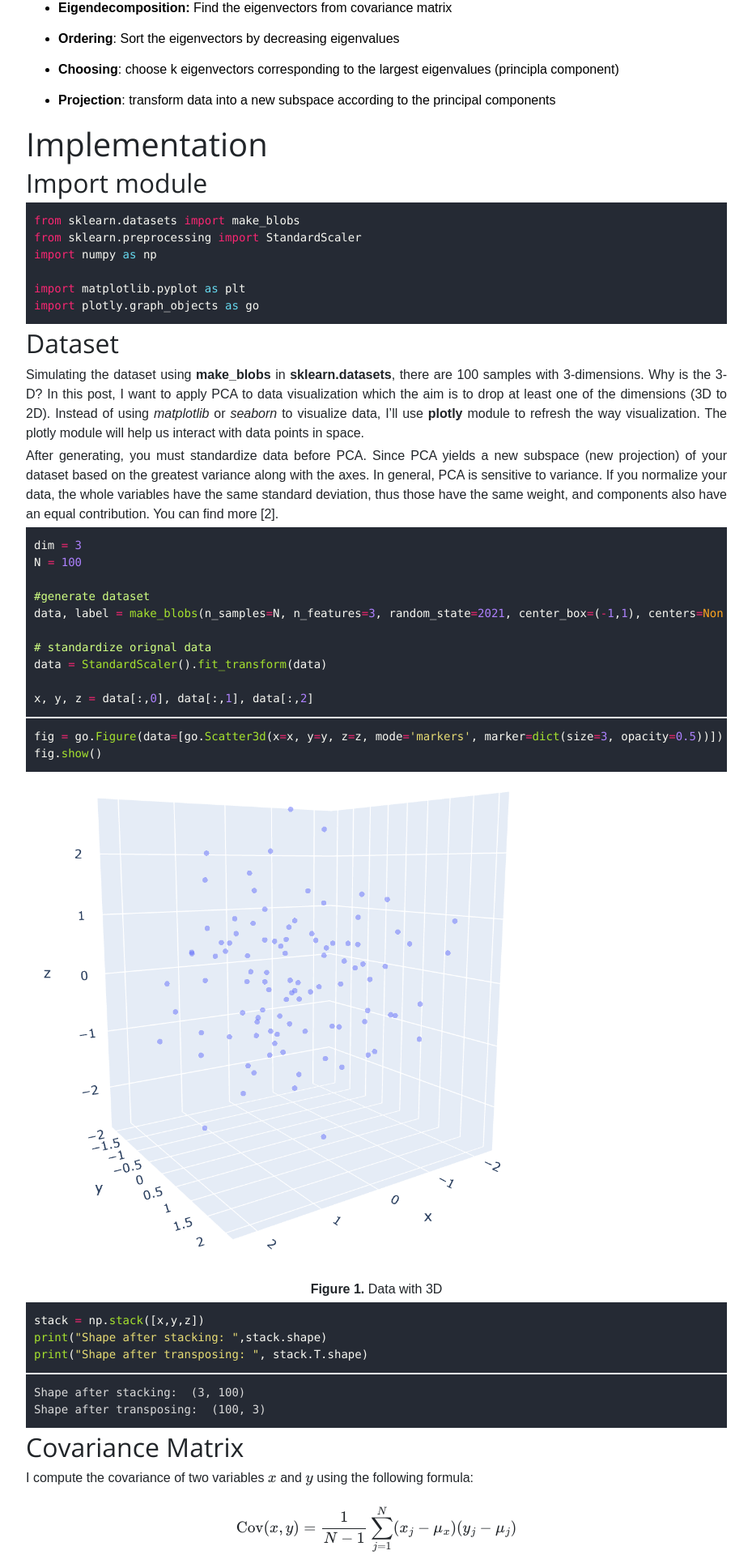
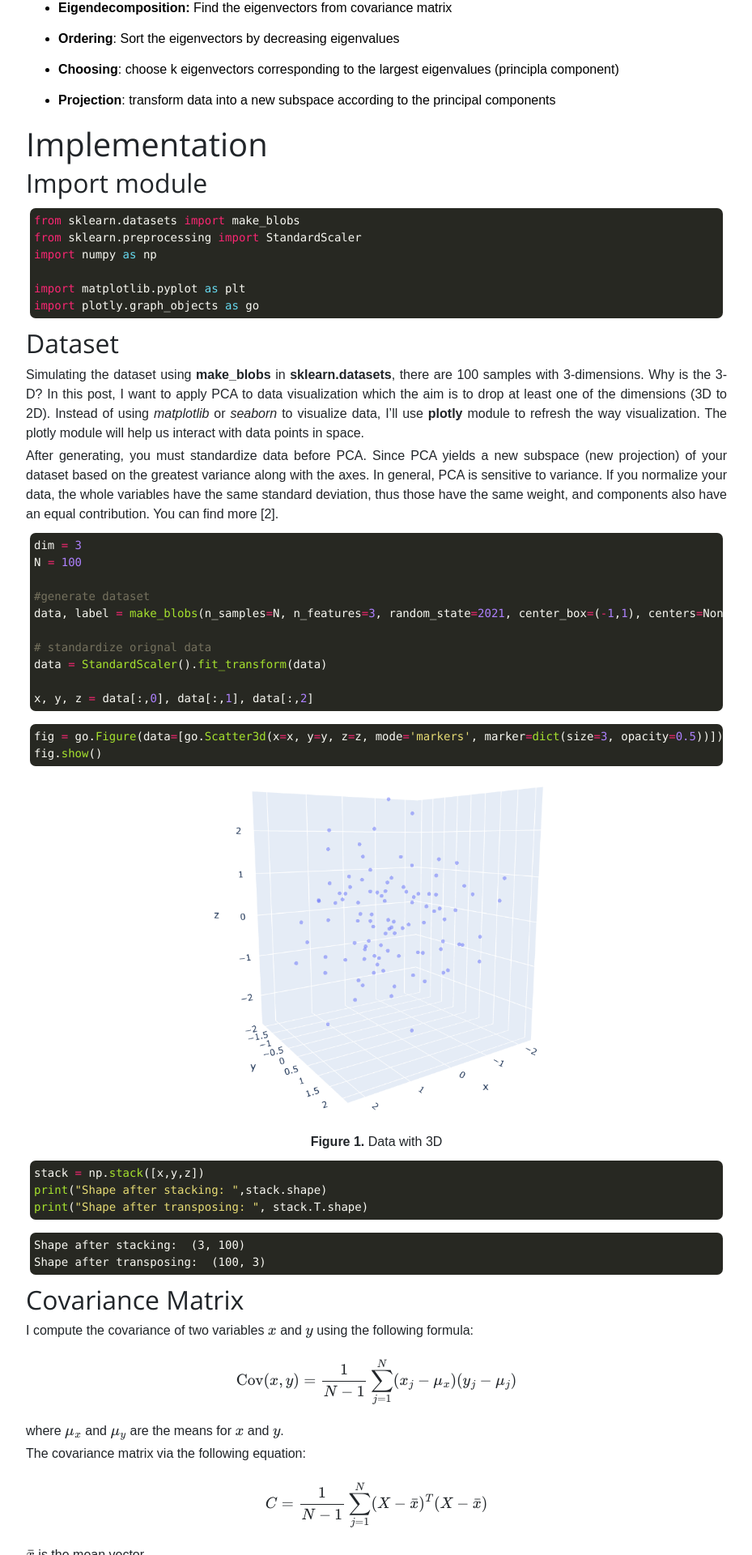
Before and after one commit to anthng/anthng.github.io, a Jekyll site: the page built from _posts/2021-02-16-pca.markdown, in a window 1280 px wide. Shown: the part 1176-3096 px from the top of the page at 81% size, without its empty margins (175-1104 px from the left). Built offline with Jekyll 4.4.1, drawn with Linux system fonts in a browser that asks for light colours; formulas are drawn with MathJax 3; comment, search, counter and statistics services are not loaded.

Commit message:
centering

```diff
--- a/assets/css/base.css
+++ b/assets/css/base.css
@@ -63,3 +63,10 @@
 }
 table tr th :first-child, table tr td :first-child { margin-top: 0; }
 table tr th :last-child, table tr td :last-child { margin-bottom: 0; }
+
+.center {
+  display: block;
+  margin-left: auto;
+  margin-right: auto;
+  width: 50%;
+}
--- a/assets/css/syntax.css
+++ b/assets/css/syntax.css
@@ -1,60 +1,75 @@
-.highlight, .highlight pre, .highlight table { margin-top: 2px !important; margin-bottom: 2px !important; padding: 5px !important;background: rgb(37, 42, 52) !important; color: #dadada !important; }
-.highlight .hll { background-color: #49483e !important; }
-.highlight .c { color: #d0ff82 !important; } /* Comment */
-.highlight .err { color: #960050 !important; background-color: #1e0010 !important; } /* Error */
-.highlight .k { color: #66d9ef !important; } /* Keyword */
-.highlight .l { color: #ae81ff !important; } /* Literal */
-.highlight .n, .highlight .h { color: #f8f8f2 !important; } /* Name */
-.highlight .o { color: #f92672 !important; } /* Operator */
-.highlight .p { color: #f8f8f2 !important; } /* Punctuation */
-.highlight .cm { color: #d0ff82 !important; } /* Comment.Multiline */
-.highlight .cp { color: #d0ff82 !important; } /* Comment.Preproc */
-.highlight .c1 { color: #d0ff82 !important; } /* Comment.Single */
-.highlight .cs { color: #d0ff82 !important; } /* Comment.Special */
-.highlight .ge { } /* Generic.Emph */
-.highlight .gs { } /* Generic.Strong */
-.highlight .kc { color: #66d9ef !important; } /* Keyword.Constant */
-.highlight .kd { color: #66d9ef !important; } /* Keyword.Declaration */
-.highlight .kn { color: #f92672 !important; } /* Keyword.Namespace */
-.highlight .kp { color: #66d9ef !important; } /* Keyword.Pseudo */
-.highlight .kr { color: #66d9ef !important; } /* Keyword.Reserved */
-.highlight .kt { color: #66d9ef !important; } /* Keyword.Type */
-.highlight .ld { color: #e6db74 !important; } /* Literal.Date */
-.highlight .m { color: #ae81ff !important; } /* Literal.Number */
-.highlight .s { color: #e6db74 !important; } /* Literal.String */
-.highlight .na { color: #a6e22e !important; } /* Name.Attribute */
-.highlight .nb { color: #ff9999 !important; } /* Name.Builtin */
-.highlight .nc { color: #a6e22e !important; } /* Name.Class */
-.highlight .no { color: #66d9ef !important; } /* Name.Constant */
-.highlight .nd { color: #a6e22e !important; } /* Name.Decorator */
-.highlight .ni { color: #f8f8f2 !important; } /* Name.Entity */
-.highlight .ne { color: #a6e22e !important; } /* Name.Exception */
-.highlight .nf { color: #a6e22e !important; } /* Name.Function */
-.highlight .nl { color: #f8f8f2 !important; } /* Name.Label */
-.highlight .nn { color: #d5d5d5 !important; } /* Name.Namespace */
-.highlight .nx { color: #a6e22e !important; } /* Name.Other */
-.highlight .py { color: #f8f8f2 !important; } /* Name.Property */
-.highlight .nt { color: #f92672 !important; } /* Name.Tag */
-.highlight .nv { color: #f8f8f2 !important; } /* Name.Variable */
-.highlight .ow { color: #f92672 !important; } /* Operator.Word */
-.highlight .w { color: #f8f8f2 !important; } /* Text.Whitespace */
-.highlight .mf { color: #ae81ff !important; } /* Literal.Number.Float */
-.highlight .mh { color: #ae81ff !important; } /* Literal.Number.Hex */
-.highlight .mi { color: #ae81ff !important; } /* Literal.Number.Integer */
-.highlight .mo { color: #ae81ff !important; } /* Literal.Number.Oct */
-.highlight .sb { color: #e6db74 !important; } /* Literal.String.Backtick */
-.highlight .sc { color: #e6db74 !important; } /* Literal.String.Char */
-.highlight .sd { color: #e6db74 !important; } /* Literal.String.Doc */
-.highlight .s2 { color: #e6db74 !important; } /* Literal.String.Double */
-.highlight .se { color: #ae81ff !important; } /* Literal.String.Escape */
-.highlight .sh { color: #e6db74 !important; } /* Literal.String.Heredoc */
-.highlight .si { color: #e6db74 !important; } /* Literal.String.Interpol */
-.highlight .sx { color: #e6db74 !important; } /* Literal.String.Other */
-.highlight .sr { color: #e6db74 !important; } /* Literal.String.Regex */
-.highlight .s1 { color: #e6db74 !important; } /* Literal.String.Single */
-.highlight .ss { color: #e6db74 !important; } /* Literal.String.Symbol */
-.highlight .bp { color: #ffa51f !important; } /* Name.Builtin.Pseudo */
-.highlight .vc { color: #f8f8f2 !important; } /* Name.Variable.Class */
-.highlight .vg { color: #f8f8f2 !important; } /* Name.Variable.Global */
-.highlight .vi { color: #f8f8f2 !important; } /* Name.Variable.Instance */
-.highlight .il { color: #ae81ff !important; } /* Literal.Number.Integer.Long */
+.hightlight {
+    font-size: 14px;
+    text-align: left;
+}
+.highlight pre {
+    font-size: 14px;
+    border-radius: 7px;
+    color: #f8f8f2;
+}
+.highlight, .highlight pre, .highlight table { margin-top: 2px !important; margin-bottom: 2px !important; padding: 5px !important;}
+.highlight pre { background-color: #272822; }
+.highlight .hll { background-color: #272822; }
+.highlight .c { color: #75715e } /* Comment */
+.highlight .err { color: #960050; background-color: #1e0010 } /* Error */
+.highlight .k { color: #66d9ef } /* Keyword */
+.highlight .l { color: #ae81ff } /* Literal */
+.highlight .n { color: #f8f8f2 } /* Name */
+.highlight .o { color: #f92672 } /* Operator */
+.highlight .p { color: #f8f8f2 } /* Punctuation */
+.highlight .cm { color: #75715e } /* Comment.Multiline */
+.highlight .cp { color: #75715e } /* Comment.Preproc */
+.highlight .c1 { color: #75715e } /* Comment.Single */
+.highlight .cs { color: #75715e } /* Comment.Special */
+.highlight .ge { font-style: italic } /* Generic.Emph */
+.highlight .gs { font-weight: bold } /* Generic.Strong */
+.highlight .kc { color: #66d9ef } /* Keyword.Constant */
+.highlight .kd { color: #66d9ef } /* Keyword.Declaration */
+.highlight .kn { color: #f92672 } /* Keyword.Namespace */
+.highlight .kp { color: #66d9ef } /* Keyword.Pseudo */
+.highlight .kr { color: #66d9ef } /* Keyword.Reserved */
+.highlight .kt { color: #66d9ef } /* Keyword.Type */
+.highlight .ld { color: #e6db74 } /* Literal.Date */
+.highlight .m { color: #ae81ff } /* Literal.Number */
+.highlight .s { color: #e6db74 } /* Literal.String */
+.highlight .na { color: #a6e22e } /* Name.Attribute */
+.highlight .nb { color: #f8f8f2 } /* Name.Builtin */
+.highlight .nc { color: #a6e22e } /* Name.Class */
+.highlight .no { color: #66d9ef } /* Name.Constant */
+.highlight .nd { color: #a6e22e } /* Name.Decorator */
+.highlight .ni { color: #f8f8f2 } /* Name.Entity */
+.highlight .ne { color: #a6e22e } /* Name.Exception */
+.highlight .nf { color: #a6e22e } /* Name.Function */
+.highlight .nl { color: #f8f8f2 } /* Name.Label */
+.highlight .nn { color: #f8f8f2 } /* Name.Namespace */
+.highlight .nx { color: #a6e22e } /* Name.Other */
+.highlight .py { color: #f8f8f2 } /* Name.Property */
+.highlight .nt { color: #f92672 } /* Name.Tag */
+.highlight .nv { color: #f8f8f2 } /* Name.Variable */
+.highlight .ow { color: #f92672 } /* Operator.Word */
+.highlight .w { color: #f8f8f2 } /* Text.Whitespace */
+.highlight .mf { color: #ae81ff } /* Literal.Number.Float */
+.highlight .mh { color: #ae81ff } /* Literal.Number.Hex */
+.highlight .mi { color: #ae81ff } /* Literal.Number.Integer */
+.highlight .mo { color: #ae81ff } /* Literal.Number.Oct */
+.highlight .sb { color: #e6db74 } /* Literal.String.Backtick */
+.highlight .sc { color: #e6db74 } /* Literal.String.Char */
+.highlight .sd { color: #e6db74 } /* Literal.String.Doc */
+.highlight .s2 { color: #e6db74 } /* Literal.String.Double */
+.highlight .se { color: #ae81ff } /* Literal.String.Escape */
+.highlight .sh { color: #e6db74 } /* Literal.String.Heredoc */
+.highlight .si { color: #e6db74 } /* Literal.String.Interpol */
+.highlight .sx { color: #e6db74 } /* Literal.String.Other */
+.highlight .sr { color: #e6db74 } /* Literal.String.Regex */
+.highlight .s1 { color: #e6db74 } /* Literal.String.Single */
+.highlight .ss { color: #e6db74 } /* Literal.String.Symbol */
+.highlight .bp { color: #f8f8f2 } /* Name.Builtin.Pseudo */
+.highlight .vc { color: #f8f8f2 } /* Name.Variable.Class */
+.highlight .vg { color: #f8f8f2 } /* Name.Variable.Global */
+.highlight .vi { color: #f8f8f2 } /* Name.Variable.Instance */
+.highlight .il { color: #ae81ff } /* Literal.Number.Integer.Long */
+
+.highlight .gh { } /* Generic Heading & Diff Header */
+.highlight .gu { color: #75715e; } /* Generic.Subheading & Diff Unified/Comment? */
+.highlight .gd { color: #f92672; } /* Generic.Deleted & Diff Deleted */
+.highlight .gi { color: #a6e22e; } /* Generic.Inserted & Diff Inserted */
```
